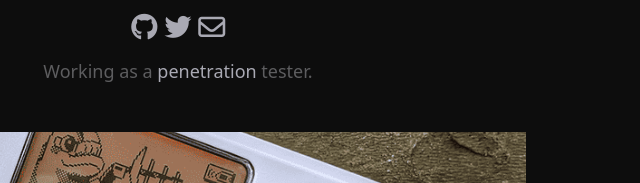
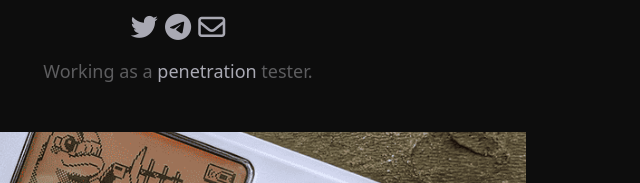
Before and after one commit to h4ndsh/h4ndsh.github.io, a plain HTML site: page index.html in a window 1280 px wide. Shown: the part 306-489 px from the top of the page, 462-1102 px from the left. Drawn offline with nearby package versions, Linux system fonts and the light colour scheme; some packages are replaced by stand-ins of ours; a script that the page names is missing.

Commit message:
telegram

```diff
--- a/index.html
+++ b/index.html
@@ -96,7 +96,7 @@
         data-srcset="https://avatars.githubusercontent.com/u/26088700?v=4, https://avatars.githubusercontent.com/u/26088700?v=4 1.5x, https://avatars.githubusercontent.com/u/26088700?v=4 2x"
         data-sizes="auto"
         alt="https://avatars.githubusercontent.com/u/26088700?v=4"
-        title="https://avatars.githubusercontent.com/u/26088700?v=4" /></a></div><h1 class="home-title">Ethical Hacker</h1><div class="home-subtitle">Offensive Cyber Security</div><div class="links"><a href="https://github.com/h4ndsh" title="GitHub" target="_blank" rel="noopener noreffer me"><i class="fab fa-github fa-fw" aria-hidden="true"></i></a><a href="https://twitter.com/h4ndsh" title="Twitter" target="_blank" rel="noopener noreffer me"><i class="fab fa-twitter fa-fw" aria-hidden="true"></i></a><a href="mailto:h4ndsh@outlook.com" title="Email" rel="me"><i class="far fa-envelope fa-fw" aria-hidden="true"></i></a></div><h3 class="home-disclaimer">Working as a <a href='/vuln'>penetration</a> tester.</h3></div>
+        title="https://avatars.githubusercontent.com/u/26088700?v=4" /></a></div><h1 class="home-title">Ethical Hacker</h1><div class="home-subtitle">Offensive Cyber Security</div><div class="links"><a href="https://twitter.com/h4ndsh" title="Twitter" target="_blank" rel="noopener noreffer me"><i class="fab fa-twitter fa-fw" aria-hidden="true"></i></a><a href="https://t.me/h4ndsh" title="Telegram" target="_blank" rel="noopener noreffer me"><i class="fab fa-telegram-plane fa-fw" aria-hidden="true"></i></a><a href="mailto:h4ndsh@outlook.com" title="Email" rel="me"><i class="far fa-envelope fa-fw" aria-hidden="true"></i></a></div><h3 class="home-disclaimer">Working as a <a href='/vuln'>penetration</a> tester.</h3></div>
 <article class="single summary" itemscope itemtype="http://schema.org/Article"><div class="featured-image-preview">
             <a href="/2023/flipperzero/"><img
         class="lazyload"
```
